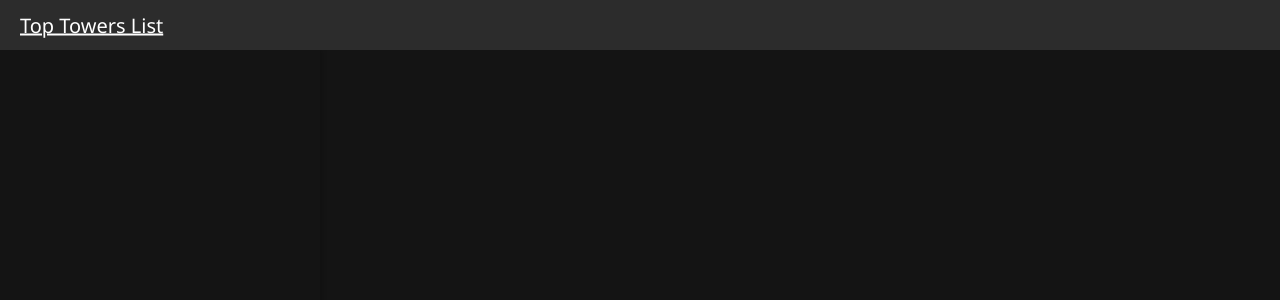
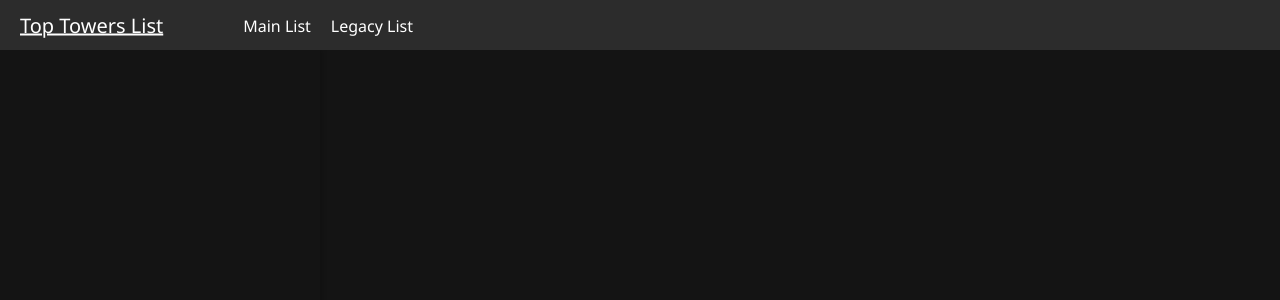
Before and after one commit to TheHaloDeveloper/TopTowersCommunity, a Flask app: page / in a window 1280 px wide. Shown: the top 300 px of the page. After the commit the page ends 50 px from the top, so only its background shows below. Run offline with Flask 3, Linux system fonts and the light colour scheme.

Commit message:
add list links to navbar

```diff
--- a/static/styles.css
+++ b/static/styles.css
@@ -1,3 +1,7 @@
+:root {
+    --navbar-height: 50px;
+}
+
 body {
     margin: 0;
     font-family: 'Segoe UI', Tahoma, Geneva, Verdana, sans-serif;
@@ -6,7 +10,7 @@ body {
 
 #main-list {
     width: 25%;
-    height: 100vh;
+    height: calc(100vh - var(--navbar-height));
     margin: 0;
     overflow-y: auto;
     overflow-x: hidden;
@@ -43,18 +47,36 @@ body {
 
 #navbar {
     width: 100%;
-    height: 50px;
+    height: var(--navbar-height);
     background-color: #2c2c2c;
     position: relative;
+}
+
+#left {
+    position: absolute;
+    left: 20px;
+    top: 50%;
+    transform: translateY(-50%);
+    display: flex;
+    align-items: center;
+    gap: 30px;
 }
 
 #spreadsheet-link {
     color: white;
     font-size: 20px;
-    position: absolute;
-    left: 20px;
-    top: 50%;
-    transform: translateY(-50%);
     text-decoration: underline;
     cursor: pointer;
+    margin-right: 50px;
 }
+
+#navbar-pages {
+    display: flex;
+    gap: 20px;
+}
+
+#navbar-pages div {
+    color: white;
+    font-size: 16px;
+    cursor: pointer;
+}
--- a/templates/index.html
+++ b/templates/index.html
@@ -8,7 +8,13 @@
 </head>
 <body>
     <div id="navbar">
-        <a id="spreadsheet-link" href="https://docs.google.com/spreadsheets/d/1bxhj0Xtixkpo_BtzsnIg-qwLTA7qdb7Y6fursQjRZKM/edit?gid=737244206#gid=737244206" target="_blank">Top Towers List</a>
+        <div id="left">
+            <a id="spreadsheet-link" href="https://docs.google.com/spreadsheets/d/1bxhj0Xtixkpo_BtzsnIg-qwLTA7qdb7Y6fursQjRZKM/edit?gid=737244206#gid=737244206" target="_blank">Top Towers List</a>
+            <div id="navbar-pages">
+                <div>Main List</div>
+                <div>Legacy List</div>
+            </div>
+        </div>
     </div>
     <div id="main-list"></div>
 
```
